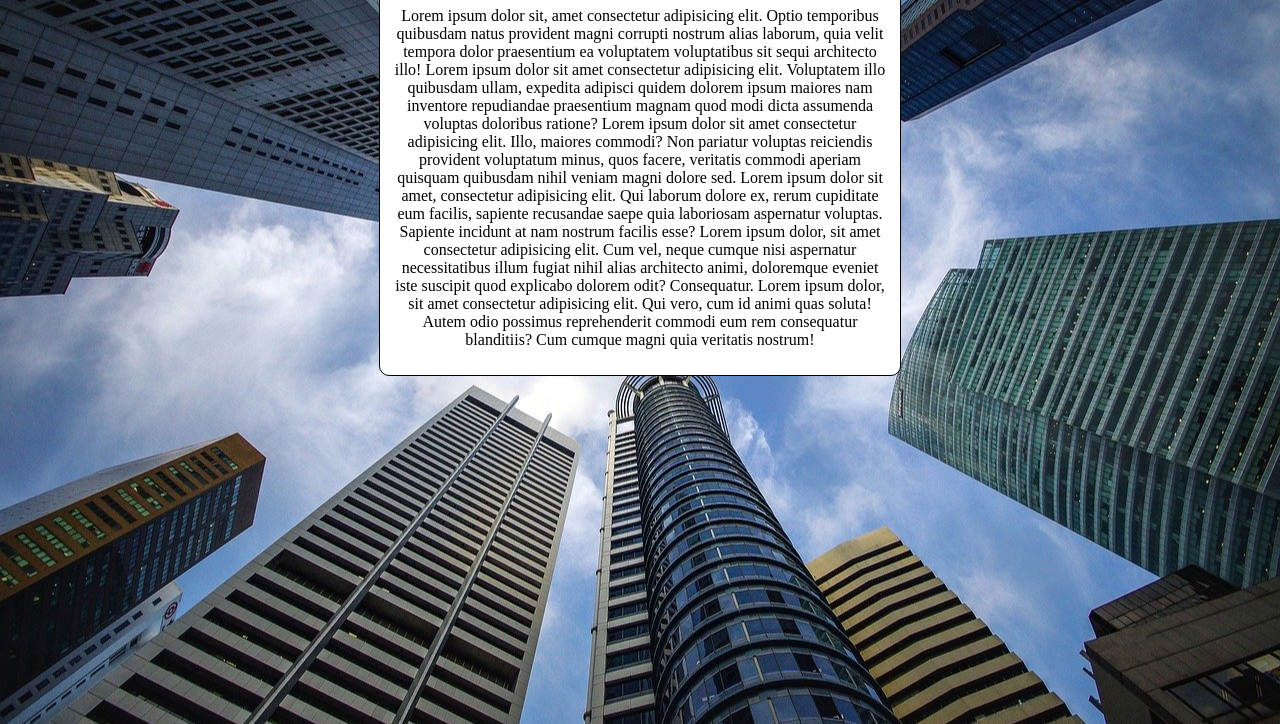
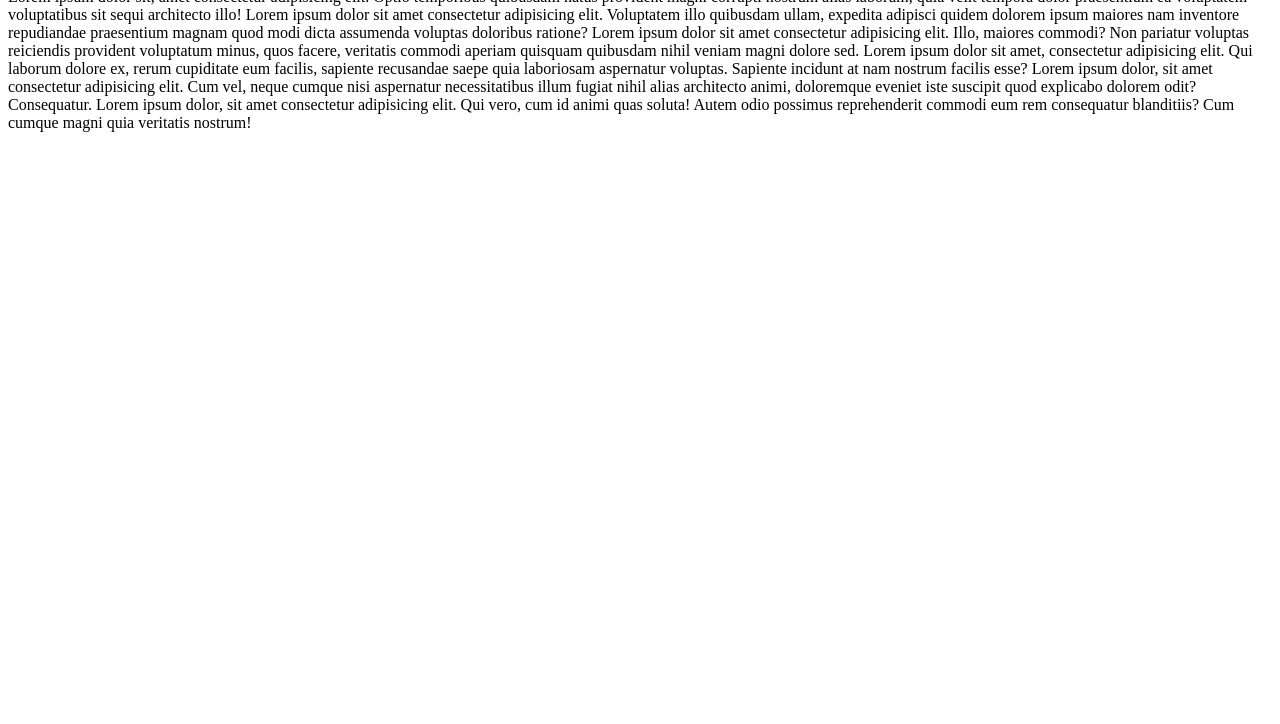
Before and after one commit to lipeeso/imagemfundo, a plain HTML site: page imagemfundo/index.html in a window 1280 px wide. Shown: the part 92-816 px from the top of the page. Drawn offline with Linux system fonts and the light colour scheme.

Commit message:
Update index.html

```diff
--- a/imagemfundo/index.html
+++ b/imagemfundo/index.html
@@ -6,25 +6,6 @@
     <title>imagem de fundo</title>
 
     <style>
-        body{
-            height: 100vh;
-            background-color: black;
-            background-image: url('imagem/wallpaper002.jpg');
-            background-repeat: no-repeat;
-            background-position: center center;
-            background-size: cover;
-        }
-
-        main{
-            background-color: white;
-            width: 500px;
-            border: 1px solid black;
-            margin: auto;
-            padding: 10px;
-            border-radius: 10px;
-            text-align: center;
-
-        }
 
 
     </style>
```
